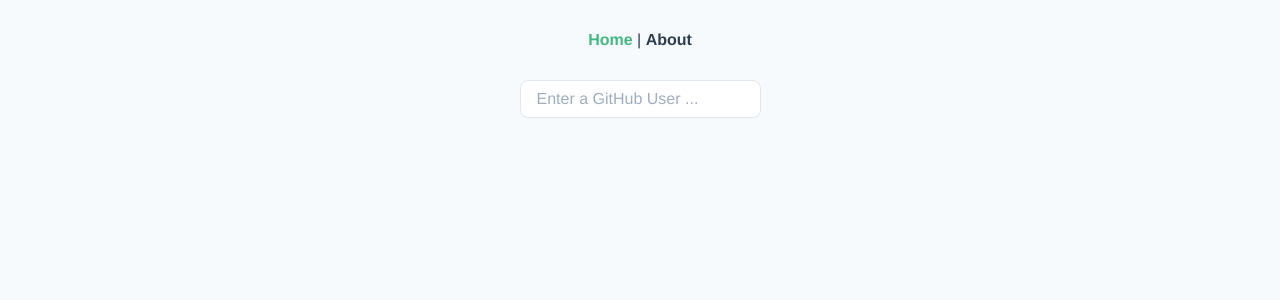
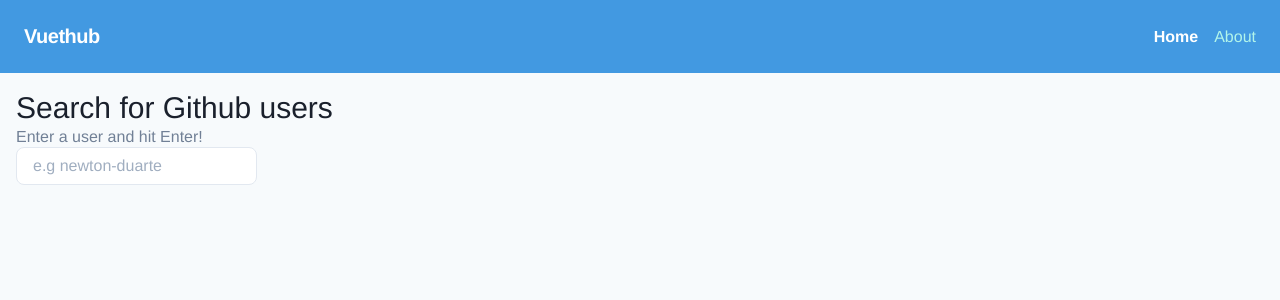
Before and after one commit to Newton-Duarte/vuethub, a Vue app: page / in a window 1280 px wide. Shown: the top 300 px of the page. Built offline with nearby package versions, Linux system fonts and the light colour scheme; the HTML template or start-up script is replaced by a standard one.

Commit message:
Created CardUser component. Created Navbar component. Added method to search github user.

```diff
--- a/public/index.html
+++ b/public/index.html
@@ -5,11 +5,11 @@
     <meta http-equiv="X-UA-Compatible" content="IE=edge">
     <meta name="viewport" content="width=device-width,initial-scale=1.0">
     <link rel="icon" href="<%= BASE_URL %>favicon.ico">
-    <title><%= htmlWebpackPlugin.options.title %></title>
+    <title>Vuethub | Search GitHub Users</title>
   </head>
   <body class="min-h-screen bg-gray-100">
     <noscript>
-      <strong>We're sorry but <%= htmlWebpackPlugin.options.title %> doesn't work properly without JavaScript enabled. Please enable it to continue.</strong>
+      <strong>We're sorry but Vuethub | Search GitHub Users doesn't work properly without JavaScript enabled. Please enable it to continue.</strong>
     </noscript>
     <div id="app"></div>
     <!-- built files will be auto injected -->
--- a/src/App.vue
+++ b/src/App.vue
@@ -1,14 +1,23 @@
 <template>
-  <div id="app">
-    <div id="nav">
-      <router-link to="/">Home</router-link> |
-      <router-link to="/about">About</router-link>
-    </div>
-    <div class="container mx-auto">
-      <router-view/>
+  <div id="app" class="text-gray-900">
+    <Navbar />
+    <div class="container mx-auto px-4">
+      <transition mode="out-in">
+        <router-view/>
+      </transition>
     </div>
   </div>
 </template>
+
+<script>
+import Navbar from '@/components/Navbar';
+
+export default {
+  components: {
+    Navbar
+  }
+}
+</script>
 
 <style>
 @import "tailwindcss/base";
@@ -17,22 +26,28 @@
 
 #app {
   font-family: Avenir, Helvetica, Arial, sans-serif;
-  -webkit-font-smoothing: antialiased;
-  -moz-osx-font-smoothing: grayscale;
-  text-align: center;
-  color: #2c3e50;
 }
 
-#nav {
-  padding: 30px;
+.v-enter,
+.v-leave-to {
+  opacity: 0;
 }
 
-#nav a {
-  font-weight: bold;
-  color: #2c3e50;
+.v-enter {
+  transform: translate3d(0, -20px, 0);
 }
 
-#nav a.router-link-exact-active {
-  color: #42b983;
+.v-leave-to {
+  transform: translate3d(0, 20px, 0);
+}
+
+.v-enter-active,
+.v-leave-active {
+  transition: all .3s;
+}
+
+.router-link-exact-active {
+  font-weight: bold !important;
+  color: white !important;
 }
 </style>
--- /dev/null
+++ b/src/components/CardUser.vue
@@ -0,0 +1,46 @@
+<template>
+  <div class="max-w-sm rounded border overflow-hidden shadow-lg">
+    <img class="w-full rounded-full" :src="user.avatar_url" :alt="user.name">
+    <div class="px-6 py-4">
+      <div class="font-bold text-xl mb-2">{{ user.name }}</div>
+      <p class="text-gray-700 text-base">
+        {{ user.bio }}
+      </p>
+    </div>
+    <div class="px-6 py-4">
+      Public Repos: {{ user.public_repos }}
+      Memer since: {{ new Date(user.created_at).toLocaleString() }}
+      <div>
+        <a :href="user.html_url" target="_blank">{{ user.html_url }}</a>
+      </div>
+    </div>
+    <!-- <div class="px-6 py-4">
+      <span class="inline-block bg-gray-200 rounded-full px-3 py-1 text-sm font-semibold text-gray-700 mr-2">#photography</span>
+      <span class="inline-block bg-gray-200 rounded-full px-3 py-1 text-sm font-semibold text-gray-700 mr-2">#travel</span>
+      <span class="inline-block bg-gray-200 rounded-full px-3 py-1 text-sm font-semibold text-gray-700">#winter</span>
+    </div> -->
+  </div>
+</template>
+
+<script>
+export default {
+  props: {
+    user: {
+      type: Object,
+      default: () => ({
+        avatar_url: '',
+        html_url: '',
+        name: '',
+        bio: '',
+        public_repos: '',
+        created_at: '',
+        location: ''
+      })
+    }
+  }
+}
+</script>
+
+<style>
+
+</style>
--- /dev/null
+++ b/src/components/Navbar.vue
@@ -0,0 +1,21 @@
+<template>
+  <nav class="flex items-center justify-between flex-wrap bg-blue-500 p-6">
+    <div class="flex items-center flex-shrink-0 text-white">
+      <span class="font-semibold text-xl tracking-tight">Vuethub</span>
+    </div>
+    <div class="flex-grow flex items-center justify-end w-auto">
+      <router-link class="lg:inline-block text-teal-200 hover:text-white mr-4" to="/">Home</router-link>
+      <router-link class="lg:inline-block text-teal-200 hover:text-white" to="/about">About</router-link>
+    </div>
+  </nav>
+</template>
+
+<script>
+export default {
+
+}
+</script>
+
+<style>
+
+</style>
--- /dev/null
+++ b/src/components/SearchBox.vue
@@ -0,0 +1,20 @@
+<template>
+  <input
+    class="bg-white focus:outline-none focus:shadow-outline border border-gray-300 rounded-lg py-2 px-4"
+    type="search"
+    placeholder="e.g newton-duarte"
+    name="search"
+    id="search"
+    spellcheck="false"
+    @keyup.enter="$emit('search', $event.target.value.trim())"
+  >
+</template>
+
+<script>
+export default {
+}
+</script>
+
+<style>
+
+</style>
--- a/src/views/Home.vue
+++ b/src/views/Home.vue
@@ -1,42 +1,39 @@
 <template>
-  <div class="home">
-    <input
-      class="bg-white focus:outline-none focus:shadow-outline border border-gray-300 rounded-lg py-2 px-4"
-      v-model="term"
-      type="search"
-      placeholder="Enter a GitHub User ..."
-      name="search"
-      id="search"
-      @keyup.enter="search"
-    >
-    <div v-if="githubUser">
-      <h4>{{ githubUser.name }}</h4>
-      <img :src="githubUser.avatar_url" :alt="githubUser.name">
-      <p>Public repos: {{ githubUser.public_repos }}</p>
-    </div>
+  <div class="home py-4">
+    <h1 class="text-3xl">Search for Github users</h1>
+    <p class="text-gray-600">Enter a user and hit Enter!</p>
+    <SearchBox @search="search" />
+    <CardUser
+      v-if="githubUser"
+      :user="githubUser"
+    />
   </div>
 </template>
 
 <script>
 import axios from 'axios';
+import SearchBox from '@/components/SearchBox';
+import CardUser from '@/components/CardUser';
 
 export default {
   name: 'Home',
+  components: {
+    SearchBox,
+    CardUser
+  },
   data: () => ({
     githubUser: null,
-    term: '',
-    timeout: null
   }),
   methods: {
-    async getGithubUser() {
-      const response = await axios.get(`https://api.github.com/users/${this.term.trim()}`);
+    async getGithubUser(user) {
+      const response = await axios.get(`https://api.github.com/users/${user}`);
       this.githubUser = response.data;
       console.log(response.data);
     },
-    search() {
-      clearTimeout(this.timeout);
-      this.timeout = null;
-      setTimeout(() => this.getGithubUser(), 2000);
+    search(term) {
+      if (term.length) {
+        this.getGithubUser(term);
+      }
     }
   }
 }
```
